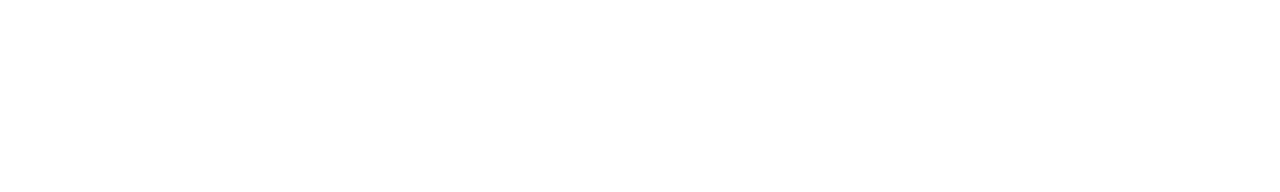
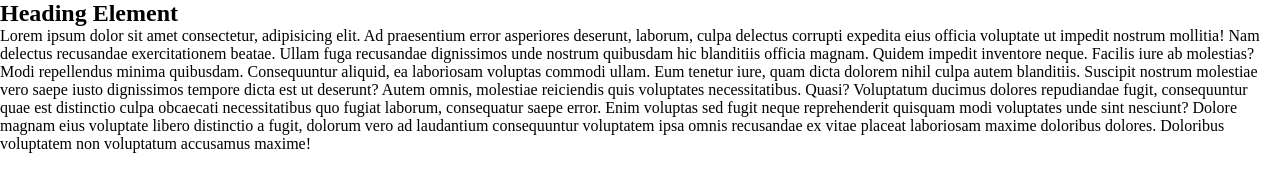
Before and after one commit to GuddyTech/Light-Dark-Mode, a plain HTML site: page pages/index.html in a window 1280 px wide. Drawn offline with Linux system fonts and the light colour scheme.

Commit message:
added the heading element and the p tag text

```diff
--- a/pages/index.html
+++ b/pages/index.html
@@ -9,7 +9,25 @@
     <title>Light and Dark Mode</title>
 </head>
 <body>
-    <main>
+    <main class="main-div">
+        <section class="section-1">
+            <div class="div-1">
+                <h1 class="h1"> Heading Element </h1>
+                <p>Lorem ipsum dolor sit amet consectetur, adipisicing elit. Ad praesentium error asperiores deserunt, laborum, culpa delectus corrupti expedita eius officia voluptate ut impedit nostrum mollitia! Nam delectus recusandae exercitationem beatae.
+                Ullam fuga recusandae dignissimos unde nostrum quibusdam hic blanditiis officia magnam. Quidem impedit inventore neque. Facilis iure ab molestias? Modi repellendus minima quibusdam. Consequuntur aliquid, ea laboriosam voluptas commodi ullam.
+                Eum tenetur iure, quam dicta dolorem nihil culpa autem blanditiis. Suscipit nostrum molestiae vero saepe iusto dignissimos tempore dicta est ut deserunt? Autem omnis, molestiae reiciendis quis voluptates necessitatibus. Quasi?
+                Voluptatum ducimus dolores repudiandae fugit, consequuntur quae est distinctio culpa obcaecati necessitatibus quo fugiat laborum, consequatur saepe error. Enim voluptas sed fugit neque reprehenderit quisquam modi voluptates unde sint nesciunt?
+                Dolore magnam eius voluptate libero distinctio a fugit, dolorum vero ad laudantium consequuntur voluptatem ipsa omnis recusandae ex vitae placeat laboriosam maxime doloribus dolores. Doloribus voluptatem non voluptatum accusamus maxime!</p>
+
+            </div>
+
+            <div class="div-2">
+
+
+            </div>
+
+
+        </section>
 
     </main>
 
--- a/styles/styles.scss
+++ b/styles/styles.scss
@@ -0,0 +1,36 @@
+
+
+
+
+*{
+    margin: 0;
+    padding: 0;
+    border: 0;
+}
+
+
+body{
+
+    .main-div{
+
+        .section-1{
+
+            .div-1 {
+
+                .h1{
+
+                }
+
+                p{
+
+                }
+
+            }
+
+            .div-2{
+
+            }
+
+        }
+    }
+}
```
Also changed, not shown: styles/styles.css, 1 other file.
